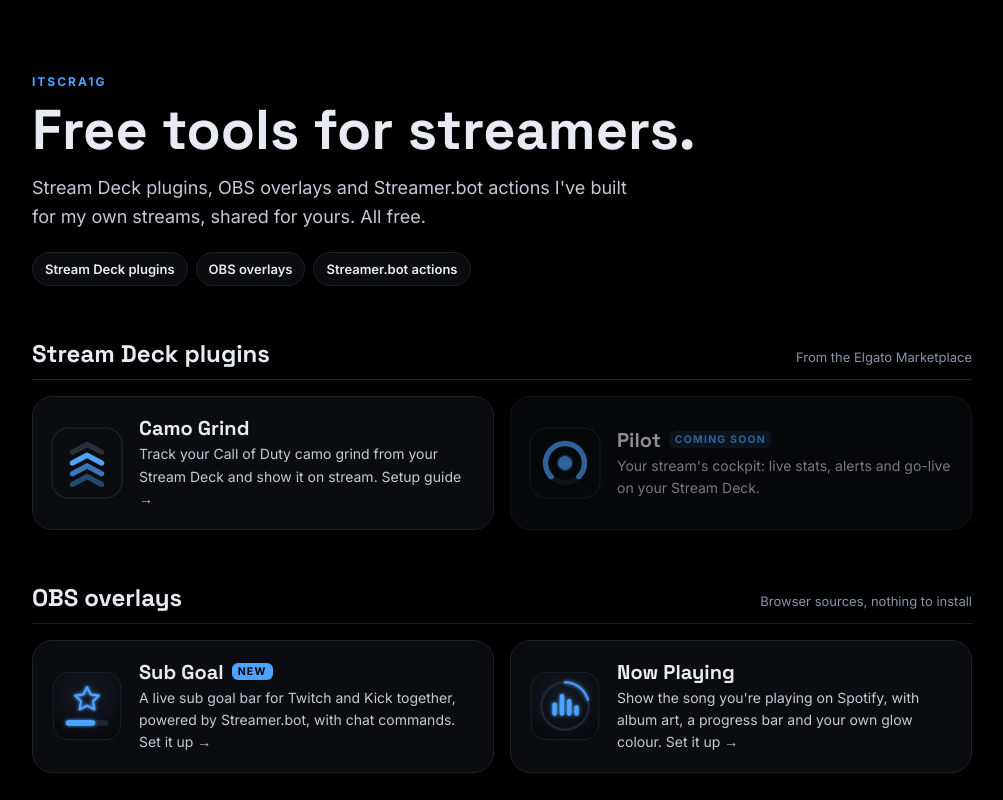
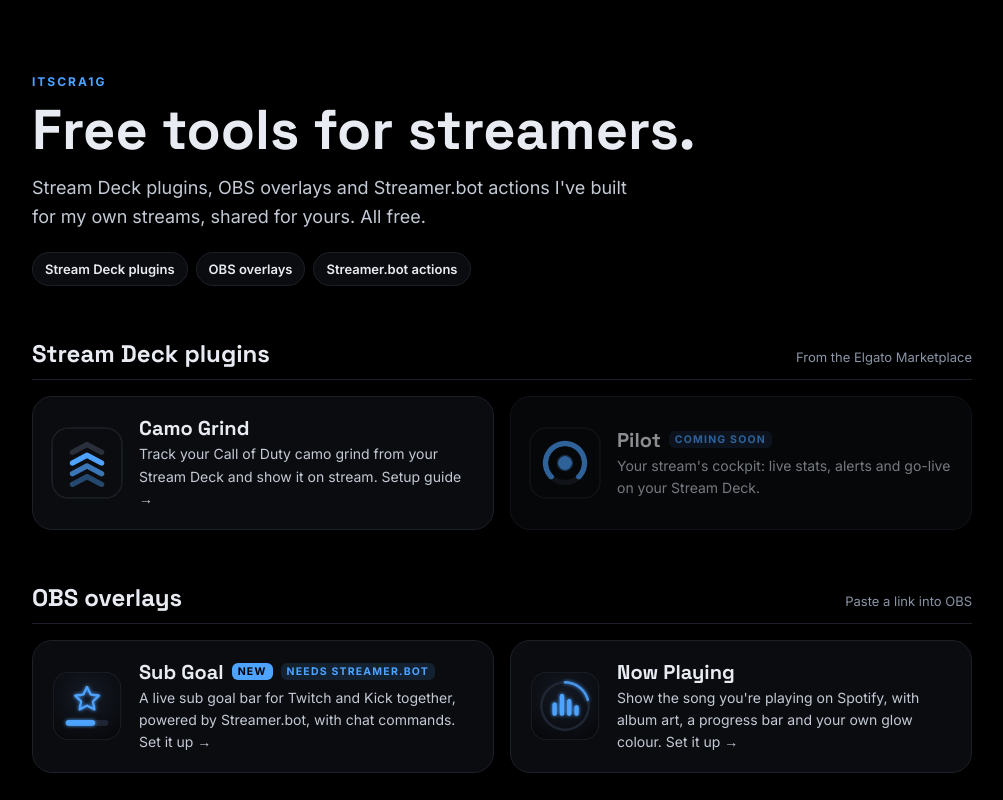
Before and after one commit to itsCra1g/itsCra1g.github.io, a plain HTML site: page index.html in a window 1280 px wide. Shown: the top 800 px of the page, without its empty margins (138-1141 px from the left). Drawn offline with Linux system fonts and the light colour scheme.

Commit message:
Add files via upload

```diff
--- a/index.html
+++ b/index.html
@@ -54,9 +54,9 @@ footer{margin-top:56px;font-size:13.5px;color:var(--mute)}
   </section>
 
   <section id="overlays">
-    <div class="sh"><h2>OBS overlays</h2><span>Browser sources, nothing to install</span></div>
+    <div class="sh"><h2>OBS overlays</h2><span>Paste a link into OBS</span></div>
     <div class="grid">
-      <a class="card" href="sub-goal/"><img src="sub-goal/img/logo.png" alt=""><div><h3>Sub Goal <span class="badge new">New</span></h3><p>A live sub goal bar for Twitch and Kick together, powered by Streamer.bot, with chat commands. Set it up →</p></div></a>
+      <a class="card" href="sub-goal/"><img src="sub-goal/img/logo.png" alt=""><div><h3>Sub Goal <span class="badge new">New</span><span class="badge">Needs Streamer.bot</span></h3><p>A live sub goal bar for Twitch and Kick together, powered by Streamer.bot, with chat commands. Set it up →</p></div></a>
       <a class="card" href="now-playing/"><img src="now-playing/img/logo.png" alt=""><div><h3>Now Playing</h3><p>Show the song you're playing on Spotify, with album art, a progress bar and your own glow colour. Set it up →</p></div></a>
     </div>
   </section>
```
